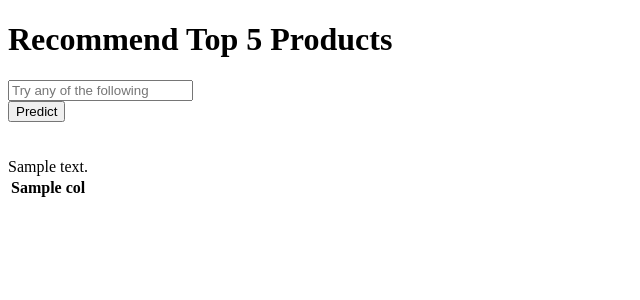
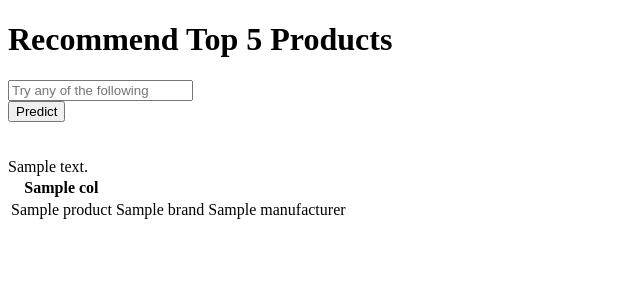
Before and after one commit to cveluru/SentimentProductRecommendation, a Flask app: template templates/home.html in a window 1280 px wide. Shown: the top 300 px of the page, without its empty margins (0-640 px from the left). Run offline with Flask 3, Linux system fonts and the light colour scheme; the template is opened without the code that fills it: most values are stand-ins (such as "Sample title", 1, 10 or a date in 2020); lists and menus that the app fills with data are empty; parts of the project's set-up code (start-up, migrations or seed data) failed here and were passed over.

Commit message:
Update home.html

```diff
--- a/templates/home.html
+++ b/templates/home.html
@@ -35,7 +35,7 @@
   </thead>
 
   <tbody>
-    {% for product, brand, manufacturer in zip(products,brands,manufacturers) %}
+    {% for product, brand, manufacturer in product_data %}
     <tr>
       <td>{{product}}</td>
       <td>{{brand}}</td>
```
